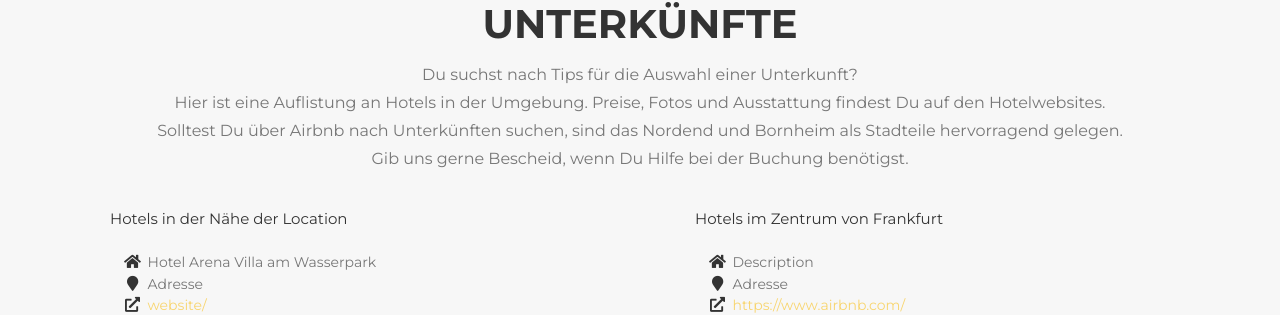
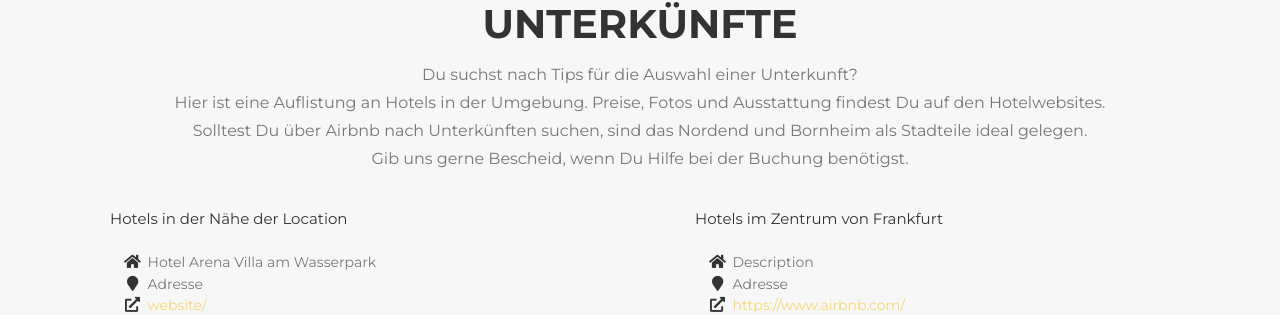
Before and after one commit to nic-nat/wedding, a Jekyll site: the page built from _fr_pages/index.html, in a window 1280 px wide and 900 px high, scrolled down 3700 px. Shown: the part 139-454 px from the top of the window. Built offline with Jekyll 4.4.1, drawn with Linux system fonts in a browser that asks for light colours; some web fonts are replaced.

Commit message:
Update stay.html

```diff
--- a/_includes/fr_data/stay.html
+++ b/_includes/fr_data/stay.html
@@ -4,7 +4,7 @@
         <div class="row">
             <div class="col-lg-12 text-center">
                 <h2 class="section-heading">Unterkünfte</h2>
-                <p class="largepad text-muted">Du suchst nach Tips für die Auswahl einer Unterkunft?<br>Hier ist eine Auflistung an Hotels in der Umgebung. Preise, Fotos und Ausstattung findest Du auf den Hotelwebsites.<br>Solltest Du über Airbnb nach Unterkünften suchen, sind das Nordend und Bornheim als Stadteile hervorragend gelegen.<br>Gib uns gerne Bescheid, wenn Du Hilfe bei der Buchung benötigst.</h3>
+                <p class="largepad text-muted">Du suchst nach Tips für die Auswahl einer Unterkunft?<br>Hier ist eine Auflistung an Hotels in der Umgebung. Preise, Fotos und Ausstattung findest Du auf den Hotelwebsites.<br>Solltest Du über Airbnb nach Unterkünften suchen, sind das Nordend und Bornheim als Stadteile ideal gelegen.<br>Gib uns gerne Bescheid, wenn Du Hilfe bei der Buchung benötigst.</h3>
             </div>
         </div>
         <div class="row">
```
